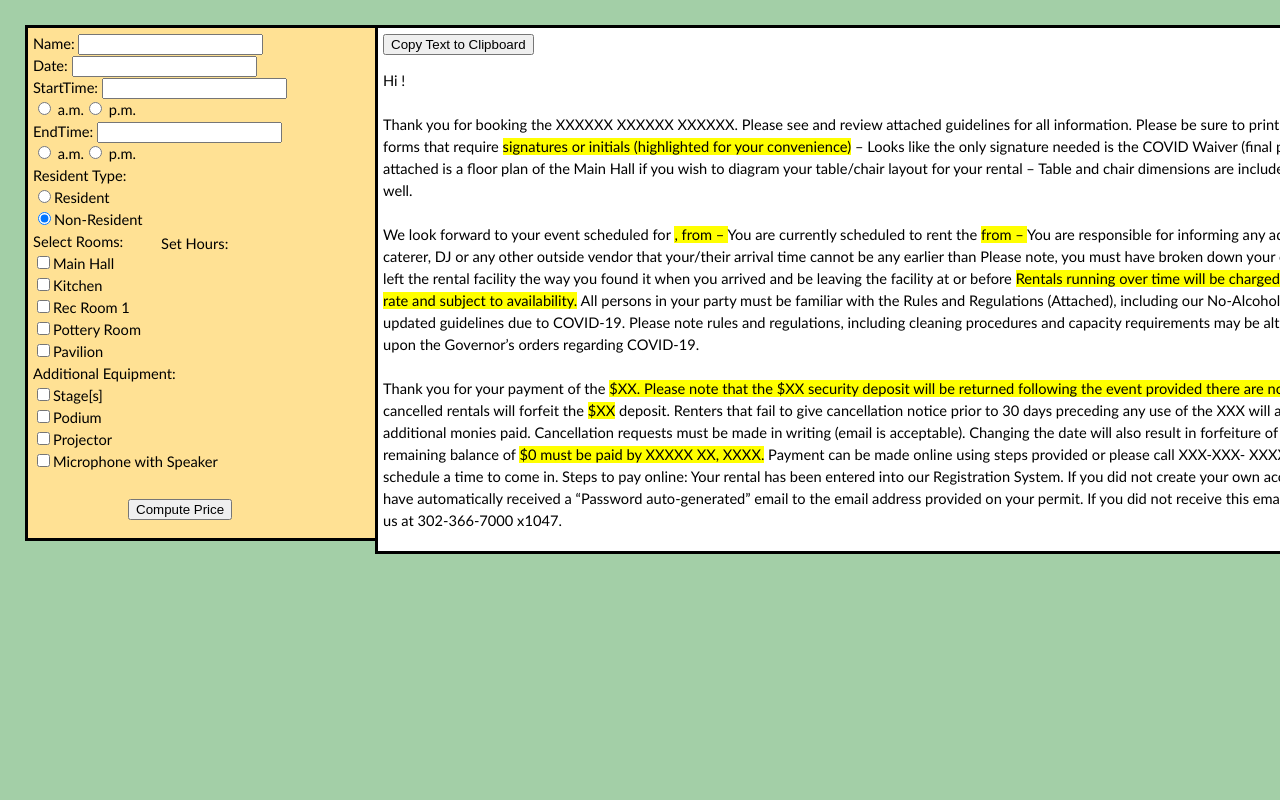
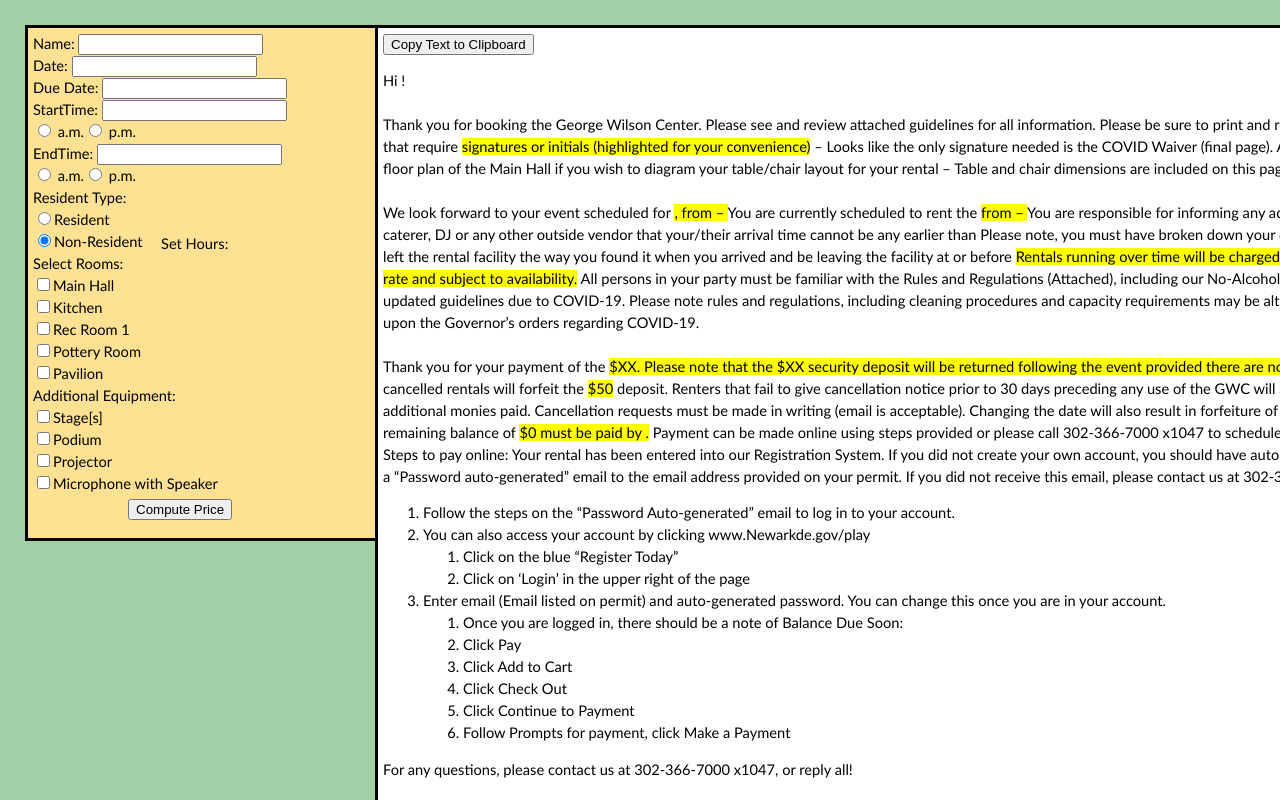
Before and after one commit to mlorang/Confirmation-Email, a React (Create React App) app: page / in a window 1280 px wide. Shown: the top 800 px of the page. Built offline with nearby package versions, Linux system fonts and the light colour scheme.

Commit message:
price due date added

```diff
--- a/src/App.tsx
+++ b/src/App.tsx
@@ -12,6 +12,7 @@ import RoomsAndEquipment from "./components/RoomsAndEquipment";
 function App(): JSX.Element {
   const [name, setName] = useState<string>("");
   const [date, setDate] = useState<string>("");
+  const [dueDate, setDueDate] = useState<string>("");
   const [startTime, setStartTime] = useState<string>("");
   const [endTime, setEndTime] = useState<string>("");
   const [rooms, setRooms] = useState<string>("");
@@ -26,7 +27,12 @@ function App(): JSX.Element {
       <div className="renterInformationSettingBox">
         <GWCName name={name} setName={setName}></GWCName>
 
-        <GWCDate date={date} setDate={setDate}></GWCDate>
+        <GWCDate
+          date={date}
+          setDate={setDate}
+          dueDate={dueDate}
+          setDueDate={setDueDate}
+        ></GWCDate>
 
         <GWCTime
           startTime={startTime} //string start time
@@ -54,6 +60,7 @@ function App(): JSX.Element {
         <EmailText
           name={name}
           date={date}
+          dueDate={dueDate}
           startTime={startTime}
           endTime={endTime}
           rooms={rooms}
--- a/src/components/EmailText.tsx
+++ b/src/components/EmailText.tsx
@@ -4,6 +4,7 @@ import React from "react";
 interface emailText {
   name: string;
   date: string;
+  dueDate: string;
   startTime: string;
   endTime: string;
   rooms: string;
@@ -15,6 +16,7 @@ interface emailText {
 function EmailText({
   name,
   date,
+  dueDate,
   startTime,
   endTime,
   rooms,
@@ -35,7 +37,7 @@ function EmailText({
       <p id="copy-text">
         {" "}
         Hi {name}!<br></br>
-        <br></br> Thank you for booking the XXXXXX XXXXXX XXXXXX. Please see and
+        <br></br> Thank you for booking the George Wilson Center. Please see and
         review attached guidelines for all information. Please be sure to print
         and return the forms that require{" "}
         <mark>signatures or initials (highlighted for your convenience)</mark> –
@@ -80,19 +82,21 @@ function EmailText({
           $XX. Please note that the $XX security deposit will be returned
           following the event provided there are no damages.
         </mark>{" "}
-        All cancelled rentals will forfeit the <mark>$XX</mark> deposit. Renters
+        All cancelled rentals will forfeit the <mark>$50</mark> deposit. Renters
         that fail to give cancellation notice prior to 30 days preceding any use
-        of the XXX will also forfeit additional monies paid. Cancellation
+        of the GWC will also forfeit additional monies paid. Cancellation
         requests must be made in writing (email is acceptable). Changing the
         date will also result in forfeiture of deposit. The remaining balance of{" "}
-        <mark>${price} must be paid by XXXXX XX, XXXX.</mark> Payment can be
-        made online using steps provided or please call XXX-XXX- XXXX XXXXX to
-        schedule a time to come in. Steps to pay online: Your rental has been
-        entered into our Registration System. If you did not create your own
-        account, you should have automatically received a “Password
-        auto-generated” email to the email address provided on your permit. If
-        you did not receive this email, please contact us at 302-366-7000 x1047.
-        {/*
+        <mark>
+          ${price} must be paid by {dueDate}.
+        </mark>{" "}
+        Payment can be made online using steps provided or please call
+        302-366-7000 x1047 to schedule a time to come in. Steps to pay online:
+        Your rental has been entered into our Registration System. If you did
+        not create your own account, you should have automatically received a
+        “Password auto-generated” email to the email address provided on your
+        permit. If you did not receive this email, please contact us at
+        302-366-7000 x1047.
         <ol>
           <li>
             Follow the steps on the “Password Auto-generated” email to log in to
@@ -107,25 +111,27 @@ function EmailText({
           </ol>{" "}
           <li>
             {" "}
-          Enter email (Email listed on permit) and auto-generated password. You
-          can change this once you are in your account.
+            Enter email (Email listed on permit) and auto-generated password.
+            You can change this once you are in your account.
           </li>
           <ol>
             <li>
-            Once you are logged in, there should be a note of Balance Due Soon:
+              Once you are logged in, there should be a note of Balance Due
+              Soon:
             </li>
             <li>Click Pay </li> <li>Click Add to Cart</li>{" "}
             <li>Click Check Out</li> <li>Click Continue to Payment</li>{" "}
             <li>Follow Prompts for payment, click Make a Payment</li>
           </ol>
         </ol>
-      For any questions, please contact us at 302-366-7000 x1047, or reply all!
+        For any questions, please contact us at 302-366-7000 x1047, or reply
+        all!
         <br></br>
         <br></br>
         Thank you and have a wonderful week!<br></br> <br></br>William Johnson
-      Recreation Supervisor, George Wilson Center <br></br>City of Newark Parks
-      & Recreation Department <br></br>302-366-7000 x1047 |
-  wjohnson@newark.de.us <br></br>www.NewarkDe.gov/play |@CityofNewarkDE*/}
+        Recreation Supervisor, George Wilson Center <br></br>City of Newark
+        Parks & Recreation Department <br></br>302-366-7000 x1047 |
+        wjohnson@newark.de.us <br></br>www.NewarkDe.gov/play |@CityofNewarkDE
       </p>
     </div>
   );
--- a/src/components/GWCDate.tsx
+++ b/src/components/GWCDate.tsx
@@ -4,16 +4,26 @@ import { Form } from "react-bootstrap";
 interface SetDate {
   date: string;
   setDate: (newString: string) => void;
+  dueDate: string;
+  setDueDate: (newString: string) => void;
 }
 
-function GWCDate({ date, setDate }: SetDate) {
+function GWCDate({ date, setDate, dueDate, setDueDate }: SetDate) {
   function updateDate(event: React.ChangeEvent<HTMLInputElement>) {
     setDate(event.target.value);
   }
+
+  function updateDueDate(event: React.ChangeEvent<HTMLInputElement>) {
+    setDueDate(event.target.value);
+  }
+
   return (
     <div>
       <Form.Label>Date: </Form.Label>
       <Form.Control value={date} onChange={updateDate} />
+      <br></br>
+      <Form.Label>Due Date: </Form.Label>
+      <Form.Control value={dueDate} onChange={updateDueDate} />
     </div>
   );
 }
```
Lines whose indentation alone changed are shown as unchanged.
